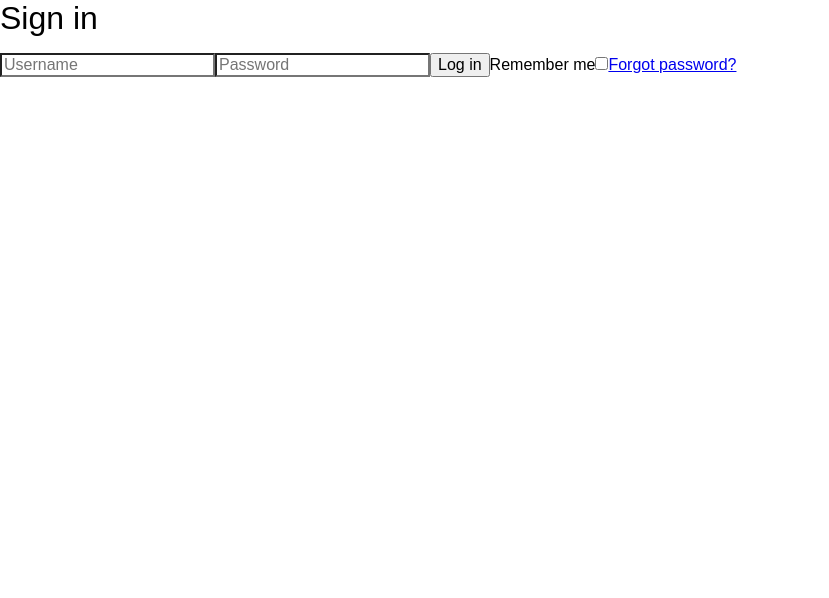
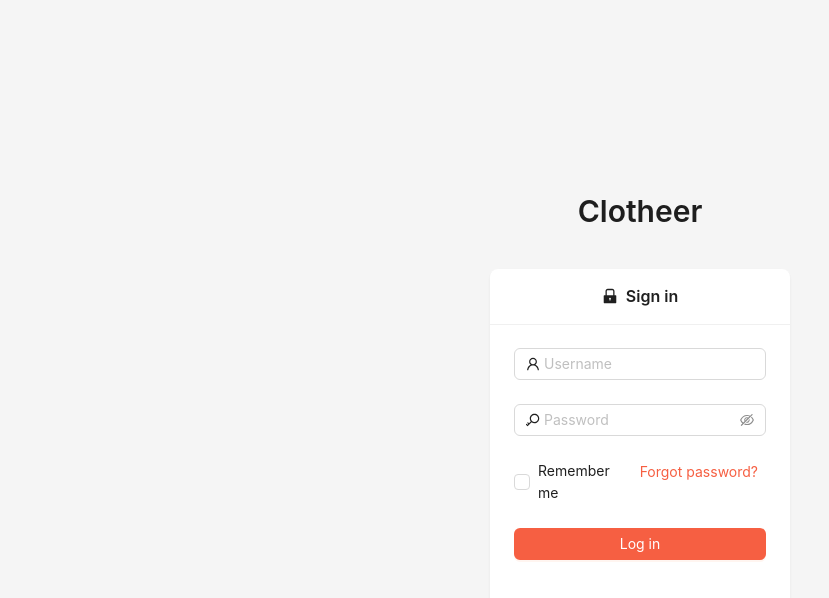
Before and after one commit to ahmadparvej/clotheer-admin-ui, a React (Vite) app: page /auth/login in a window 1280 px wide. Shown: the top 598 px of the page, without its empty margins (0-829 px from the left). Built offline with nearby package versions, Linux system fonts and the light colour scheme.

Commit message:
login page testcase

```diff
--- a/src/pages/login/login.tsx
+++ b/src/pages/login/login.tsx
@@ -1,17 +1,90 @@
-
+import {
+  Button,
+  Card,
+  Checkbox,
+  Flex,
+  Form,
+  Input,
+  Layout,
+  Space,
+  Typography,
+} from "antd";
+import { KeyOutlined, LockFilled, UserOutlined } from "@ant-design/icons";
 
 const LoginPage = () => {
+  const { Title } = Typography;
+
   return (
     <>
-      <h1>Sign in</h1>
-      <input type="text" placeholder="Username"/>
-      <input type="password" placeholder="Password"/>
-      <button>Log in</button>
-      <label htmlFor="remember">Remember me</label>
-      <input type="checkbox" name="Remember me" id="remember" />
-      <a href="#">Forgot password?</a>
+      <Layout
+        style={{ height: "100vh", display: "grid", placeItems: "center" }}
+      >
+        <Space direction="vertical" align="center" size="large">
+          <Layout.Content
+            style={{
+              display: "flex",
+              justifyContent: "center",
+              alignItems: "center",
+            }}
+          >
+            <Title level={2}>Clotheer</Title>
+          </Layout.Content>
+          <Card
+            bordered={false}
+            style={{ width: 300 }}
+            title={
+              <Space style={{ display: "flex", justifyContent: "center" }}>
+                <LockFilled />
+                Sign in
+              </Space>
+            }
+          >
+            <Form initialValues={{ remember: true }}>
+              <Form.Item
+                name="Username"
+                rules={[
+                  { required: true, message: "Please input your username!" },
+                  { type: "email", message: "The input is not valid E-mail!" },
+                ]}
+              >
+                <Input prefix={<UserOutlined />} placeholder="Username" />
+              </Form.Item>
+              <Form.Item
+                name="Password"
+                rules={[
+                  { required: true, message: "Please input your username!" },
+                ]}
+              >
+                <Input.Password
+                  prefix={<KeyOutlined />}
+                  placeholder="Password"
+                />
+              </Form.Item>
+              <Form.Item
+                name="remember"
+                valuePropName="checked"
+                style={{ display: "flex", justifyContent: "space-between" }}
+              >
+                <Flex justify="space-between">
+                  <Checkbox>Remember me</Checkbox>
+                  <Button type="link" size="small">Forgot password?</Button>
+                </Flex>
+              </Form.Item>
+              <Form.Item>
+                <Button
+                  type="primary"
+                  htmlType="submit"
+                  style={{ width: "100%" }}
+                >
+                  Log in
+                </Button>
+              </Form.Item>
+            </Form>
+          </Card>
+        </Space>
+      </Layout>
     </>
-  )
-}
+  );
+};
 
-export default LoginPage
+export default LoginPage;
```
Also changed, not shown: setupTest.ts (+18 -0 lines).
